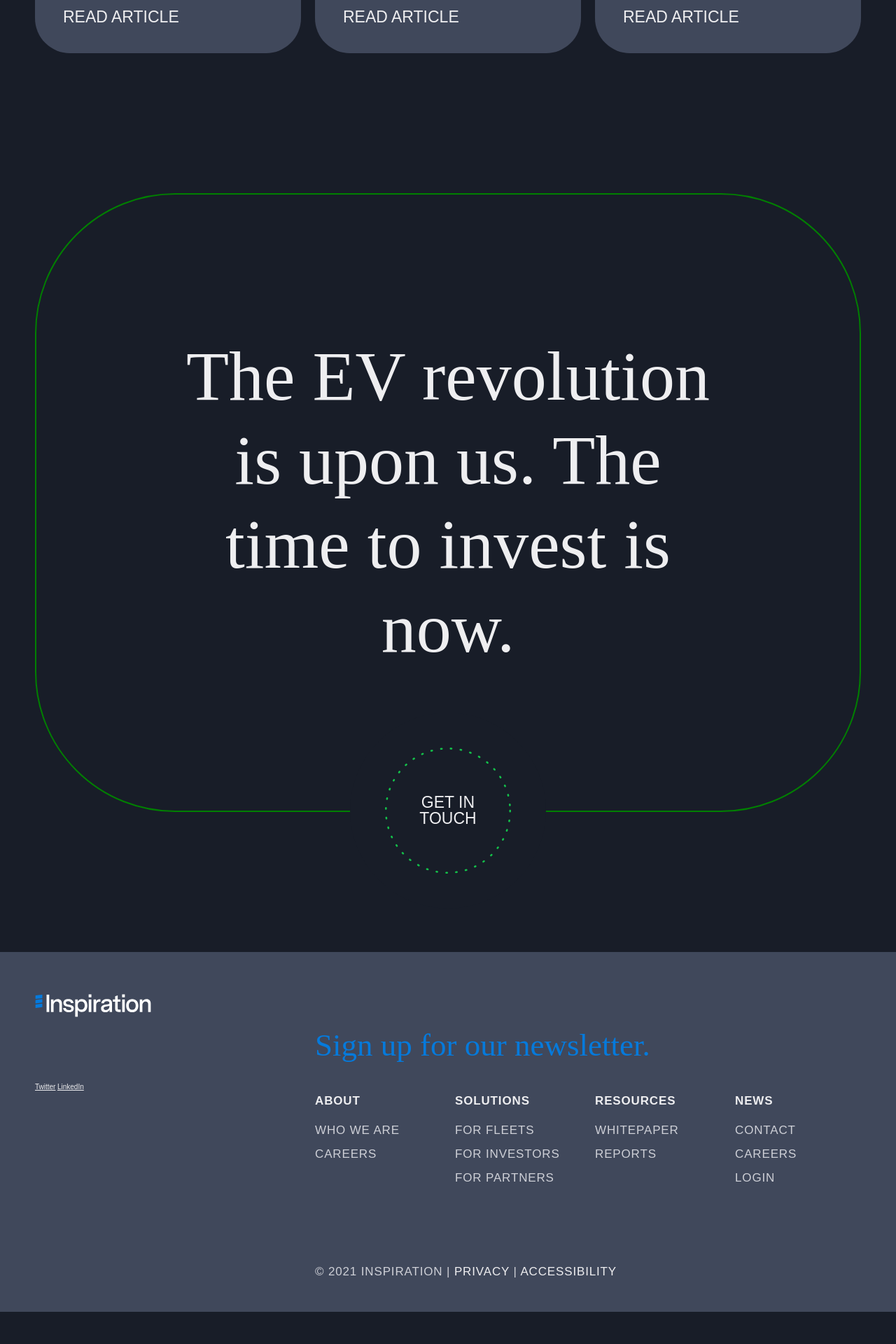
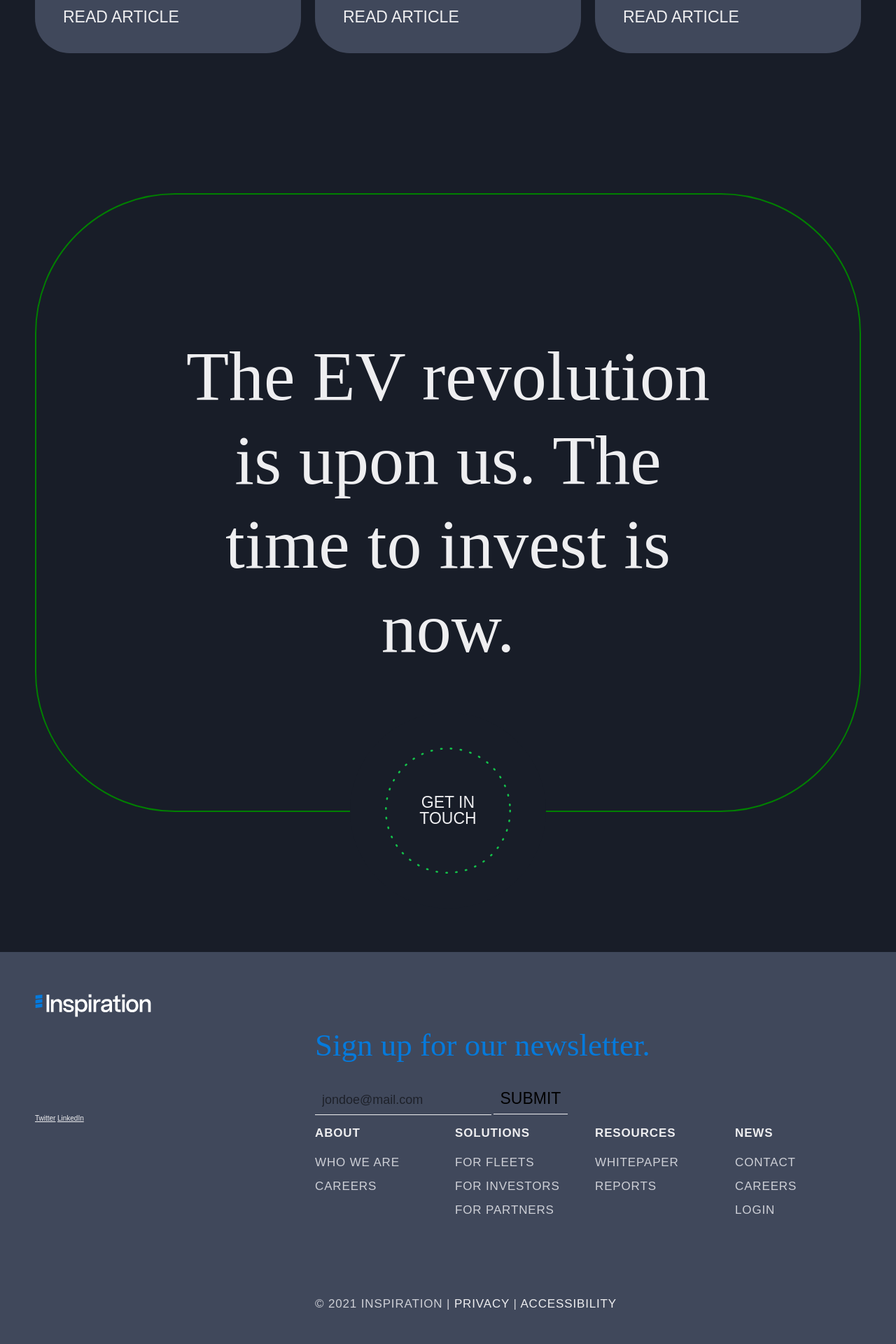
Before and after one commit to Mangrove-Web-Development/inspiration, a Jekyll site: the page built from index.html, in a window 1280 px wide. Shown: the part 3041-4961 px from the top of the page at 70% size. Built offline with Jekyll 4.4.1, drawn with Linux system fonts in a browser that asks for light colours; before the commit the page ends 4915 px from its top, so only the background shows below that.

Commit message:
added footer inputs

```diff
--- a/_includes/footer.html
+++ b/_includes/footer.html
@@ -5,6 +5,8 @@
 
     <div class="main-footer__newsletter col-5-to-13">
         <h2 class="h3 editable">Sign up for our newsletter.</h2>
+        <input type="text" name="email" placeholder="jondoe@mail.com" autocomplete="email">
+        <input class="button" type="submit" value="Submit">
     </div>
 
     <div class="main-footer__social-media">
--- a/assets/css/main.scss
+++ b/assets/css/main.scss
@@ -511,6 +511,20 @@ iframe {
     }
 }
 
+// —————————————————————————————————————————
+// input
+// —————————————————————————————————————————
+input{
+    box-sizing: border-box;
+    border: none;
+    border-bottom: 1px solid $offWhite;
+    margin: 0;
+    padding: 0;
+    font-size: 180%;
+    line-height: 1.2;
+    padding: 10px;
+}
+
 
 
 // —————————————————————————————————————————
```
